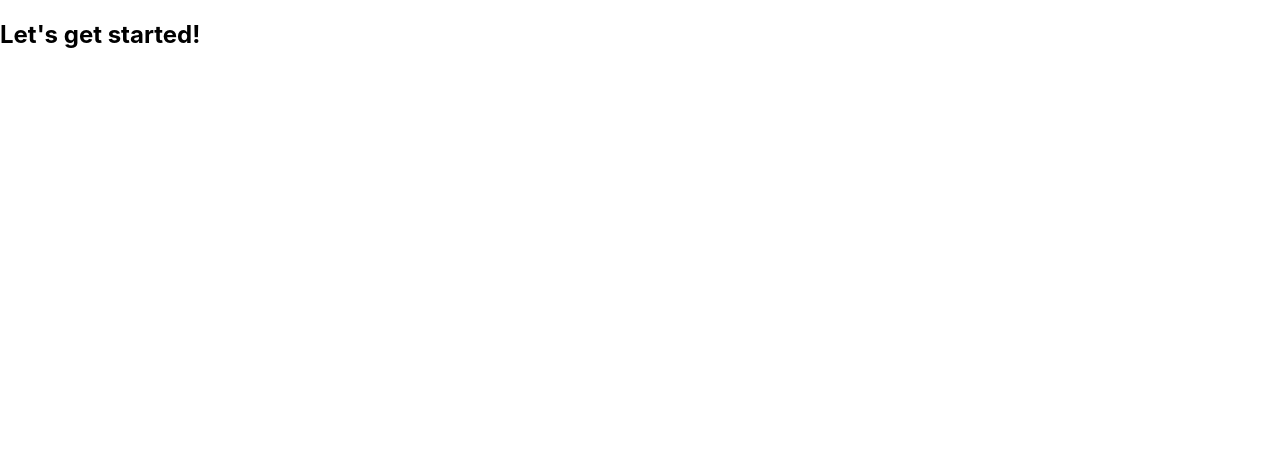
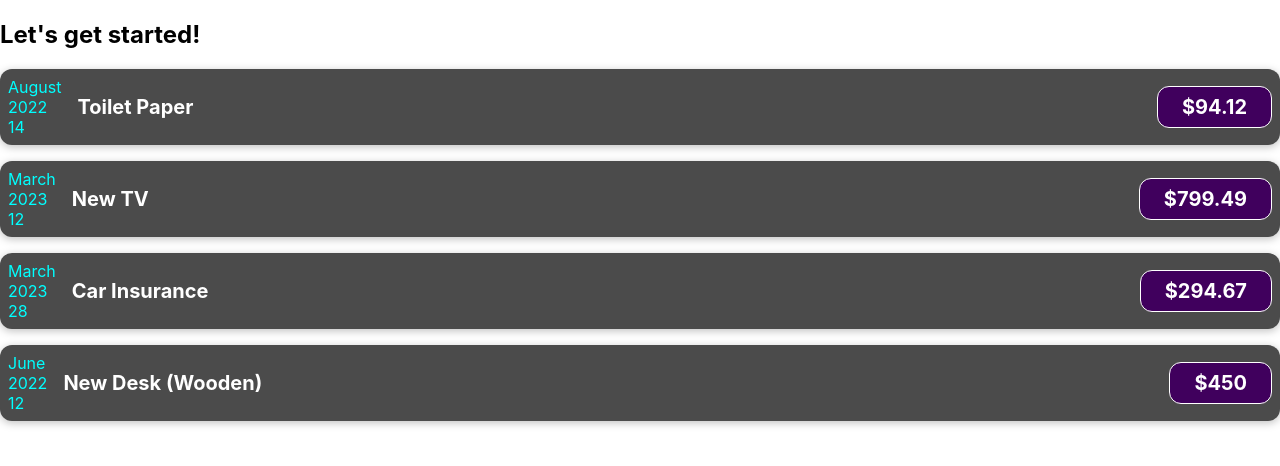
Before and after one commit to vishal0702/Expense-Tracker, a React (Create React App) app: page / in a window 1280 px wide. Shown: the top 466 px of the page. Built offline with nearby package versions, Linux system fonts and the light colour scheme.

Commit message:
Added expense details

```diff
--- a/src/App.js
+++ b/src/App.js
@@ -1,11 +1,58 @@
 // import logo from './logo.svg';
-import './App.css';
+import ExpenseItem from "./components/ExpenseItem";
+
+import "./App.css";
 
 function App() {
+  const expenses = [
+    {
+      id: "e1",
+      title: "Toilet Paper",
+      amount: 94.12,
+      date: new Date(2022, 7, 14),
+    },
+    { id: "e2", title: "New TV", amount: 799.49, date: new Date(2023, 2, 12) },
+    {
+      id: "e3",
+      title: "Car Insurance",
+      amount: 294.67,
+      date: new Date(2023, 2, 28),
+    },
+    {
+      id: "e4",
+      title: "New Desk (Wooden)",
+      amount: 450,
+      date: new Date(2022, 5, 12),
+    },
+  ];
+
   return (
-   <div>
-    <h2>Let's get started!</h2>
-   </div>
+    <div>
+      <h2>Let's get started!</h2>
+      <ExpenseItem
+        title={expenses[0].title}
+        amount={expenses[0].amount}
+        date={expenses[0].date}
+      ></ExpenseItem>
+
+      <ExpenseItem
+        title={expenses[1].title}
+        amount={expenses[1].amount}
+        date={expenses[1].date}
+      ></ExpenseItem>
+
+      <ExpenseItem
+        title={expenses[2].title}
+        amount={expenses[2].amount}
+        date={expenses[2].date}
+      ></ExpenseItem>
+
+      <ExpenseItem
+        title={expenses[3].title}
+        amount={expenses[3].amount}
+        date={expenses[3].date}
+      ></ExpenseItem>
+    </div>
   );
 }
 
--- /dev/null
+++ b/src/components/ExpenseItem.css
@@ -0,0 +1,61 @@
+.expense-item {
+    display: flex;
+    justify-content: space-between;
+    align-items: center;
+    box-shadow: 0 2px 8px rgba(0, 0, 0, 0.25);
+    padding: 0.5rem;
+    margin: 1rem 0;
+    border-radius: 12px;
+    background-color: #4b4b4b;
+  }
+
+  .expense-item__description {
+    display: flex;
+    flex-direction: column;
+    gap: 1rem;
+    align-items: flex-end;
+    flex-flow: column-reverse;
+    justify-content: flex-start;
+    flex: 1;
+  }
+
+  .expense-item h2 {
+    color: #3a3a3a;
+    font-size: 1rem;
+    flex: 1;
+    margin: 0 1rem;
+    color: white;
+  }
+
+  .expense-item__price {
+    font-size: 1rem;
+    font-weight: bold;
+    color: white;
+    background-color: #40005d;
+    border: 1px solid white;
+    padding: 0.5rem;
+    border-radius: 12px;
+  }
+
+  .expense-item__date{
+    color: aqua;
+  }
+
+  @media (min-width: 580px) {
+    .expense-item__description {
+      flex-direction: row;
+      align-items: center;
+      justify-content: flex-start;
+      flex: 1;
+    }
+
+    .expense-item__description h2 {
+      font-size: 1.25rem;
+    }
+
+    .expense-item__price {
+      font-size: 1.25rem;
+      padding: 0.5rem 1.5rem;
+    }
+
+  }
--- /dev/null
+++ b/src/components/ExpenseItem.js
@@ -0,0 +1,28 @@
+import './ExpenseItem.css';
+
+function ExpenseItem(props) {
+
+    // const expenseDate= new Date(2023, 1, 27);
+    // const expenseTitle= 'Car Insurance';
+    // const expensePrice= 359.46;
+
+    const month= props.date.toLocaleString('en-US', {month: 'long'});
+    const day= props.date.toLocaleString('en-US', {day: '2-digit'});
+    const year= props.date.getFullYear();
+
+  return (
+    <div className="expense-item">
+      <div className='expense-item__date'>
+        <div>{month}</div>
+        <div>{year}</div>
+        <div>{day}</div>
+      </div>
+      <div className='expense-item__description'>
+        <h2>{props.title}</h2>
+        <div className='expense-item__price'>${props.amount}</div>
+      </div>
+    </div>
+  );
+}
+
+export default ExpenseItem;
```
